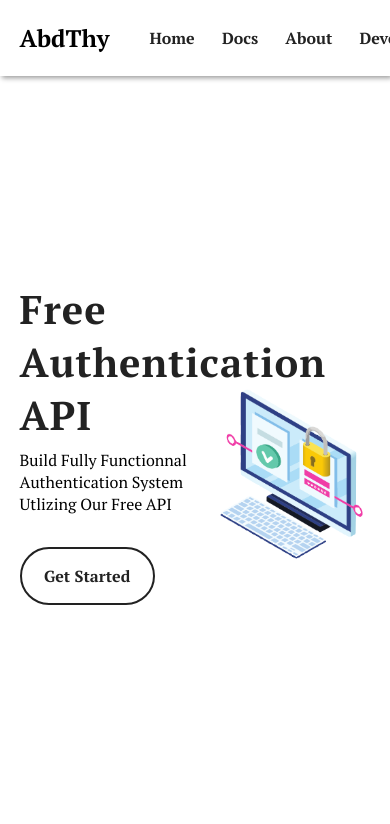
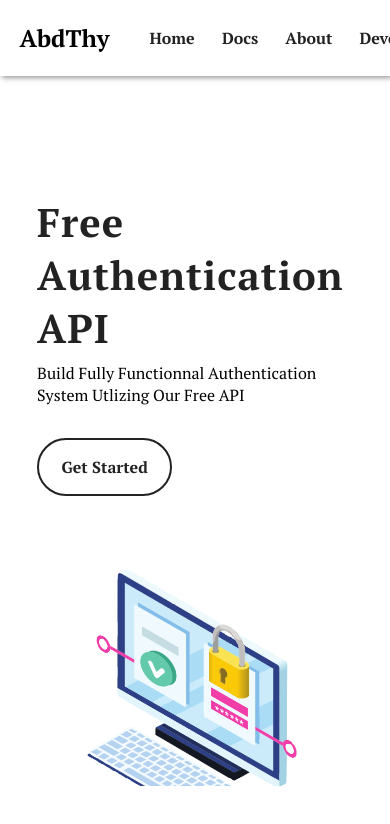
Before and after one commit to Abd-Alwahab/backend-api-auth-system-docs, a React (Create React App) app: page /home in a window 390 px wide. Shown: the top 824 px of the page. Built offline with nearby package versions, Linux system fonts and the light colour scheme.

Commit message:
making the home page responsive

```diff
--- a/src/App.css
+++ b/src/App.css
@@ -530,3 +530,27 @@ tr:nth-child(all) {
 .icon {
   margin-left: 1.3rem;
 }
+
+@media only screen and (max-width: 1200px) {
+}
+
+@media only screen and (max-width: 900px) {
+}
+
+@media only screen and (max-width: 600px) {
+  .header {
+    justify-content: space-around;
+    flex-direction: column;
+    height: 70vh;
+    margin-top: 50%;
+  }
+
+  .header__img--container {
+    width: 65%;
+    /* background-color: antiquewhite; */
+  }
+
+  .header__box {
+    width: 90%;
+  }
+}
```
